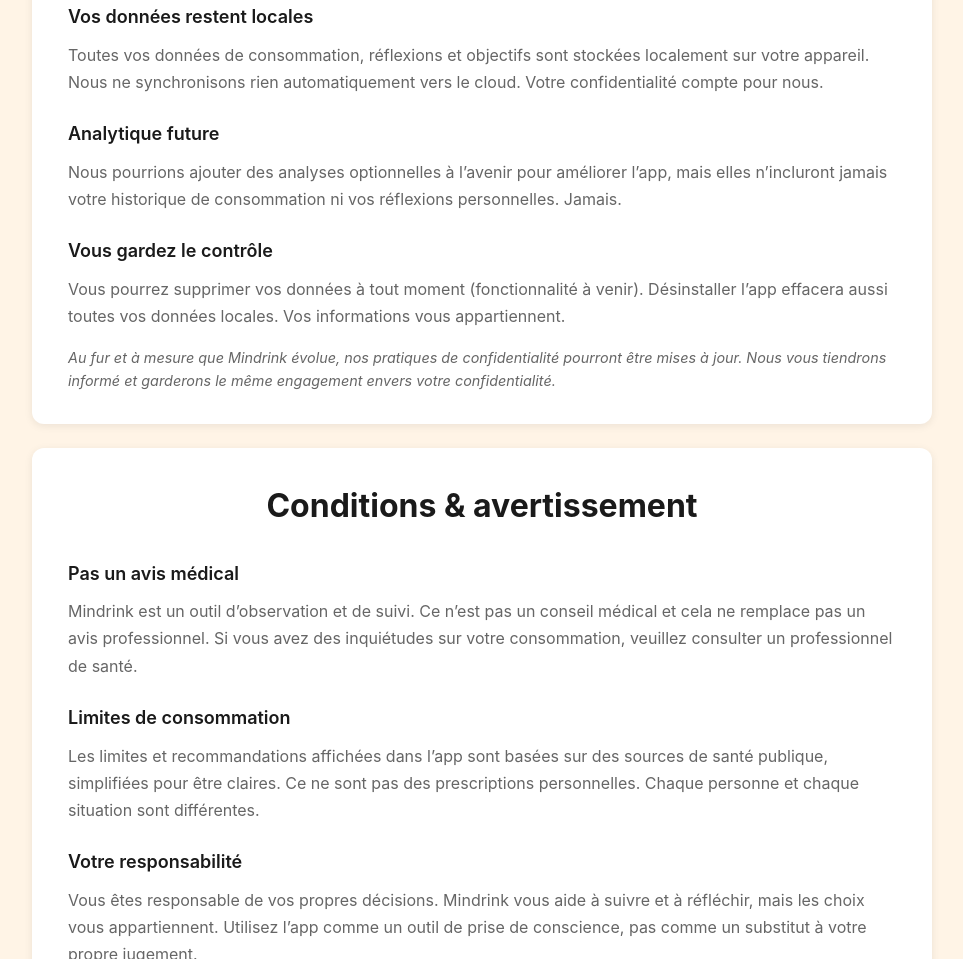
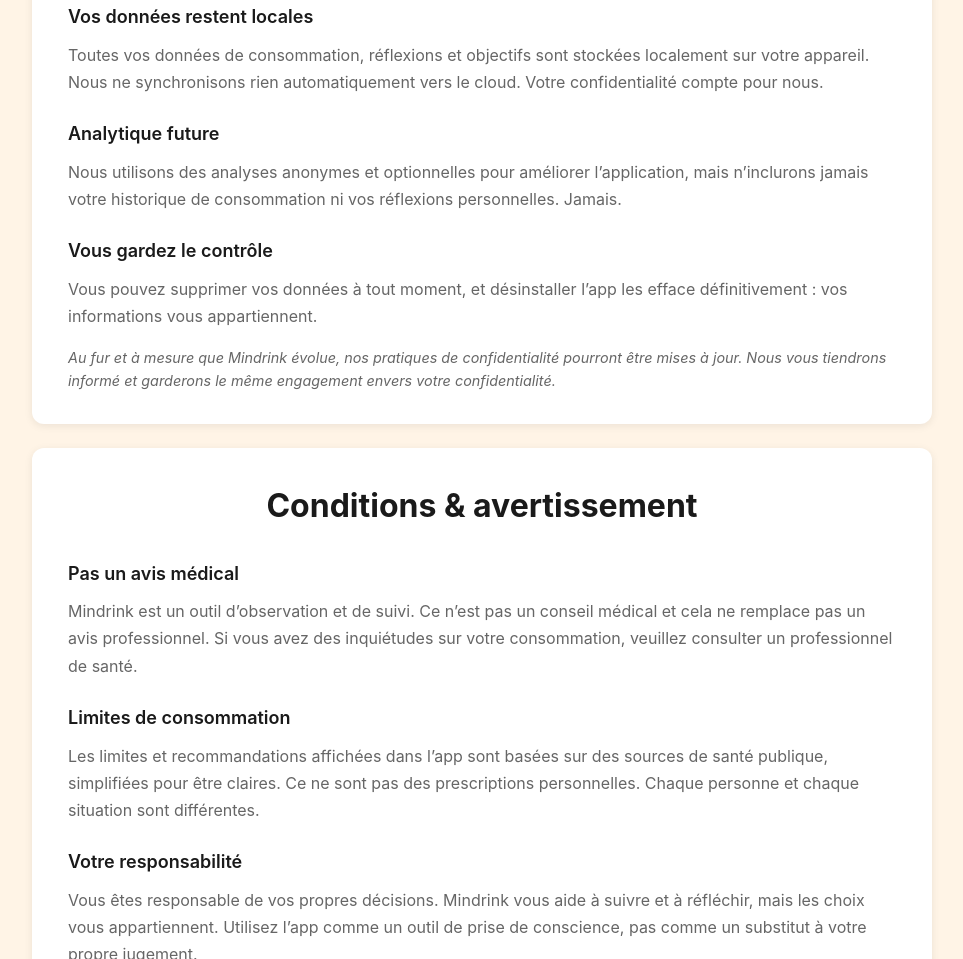
Before and after one commit to philip93758/websitemindrink, a plain HTML site: page fr/about.html in a window 1280 px wide. Shown: the part 1141-2100 px from the top of the page, without its empty margins (158-1121 px from the left). Drawn offline with Linux system fonts and the light colour scheme.

Commit message:
french done and english about

```diff
--- a/fr/about.html
+++ b/fr/about.html
@@ -153,13 +153,11 @@
             <div class="feature">
                 <h3 class="feature-title">Analytique future</h3>
                 <p class="feature-text">
-                    Nous pourrions ajouter des analyses optionnelles à l’avenir pour améliorer l’app, mais elles n’incluront jamais votre historique de consommation ni vos réflexions personnelles. Jamais.
-                </p>
-            </div>
+                    Nous utilisons des analyses anonymes et optionnelles pour améliorer l’application, mais n’inclurons jamais votre historique de consommation ni vos réflexions personnelles. Jamais.    </div>
             <div class="feature">
                 <h3 class="feature-title">Vous gardez le contrôle</h3>
                 <p class="feature-text">
-                    Vous pourrez supprimer vos données à tout moment (fonctionnalité à venir). Désinstaller l’app effacera aussi toutes vos données locales. Vos informations vous appartiennent.
+                    Vous pouvez supprimer vos données à tout moment, et désinstaller l’app les efface définitivement : vos informations vous appartiennent.
                 </p>
             </div>
             <div class="feature">
```
Also changed, not shown: about.html (+2 -3 lines).
